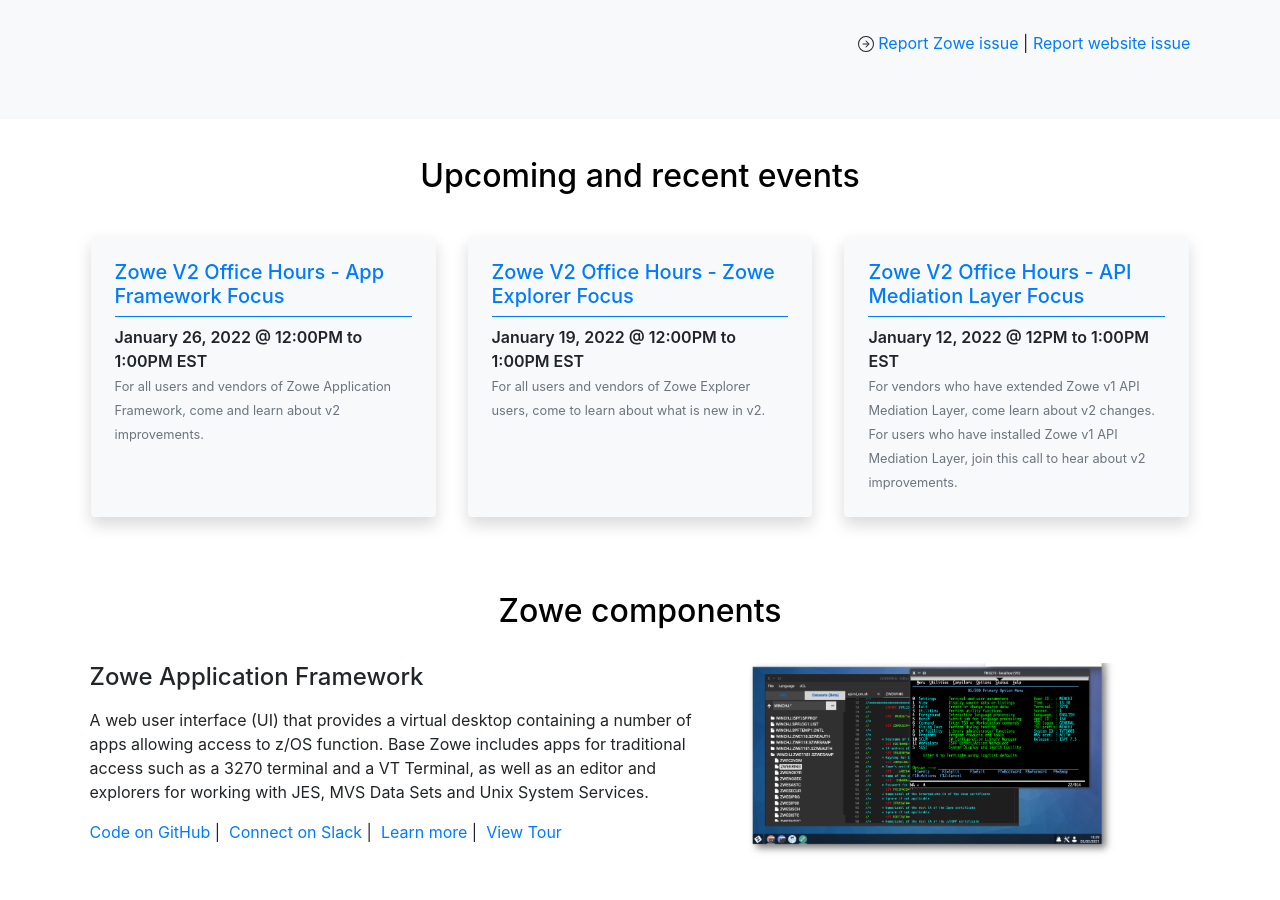
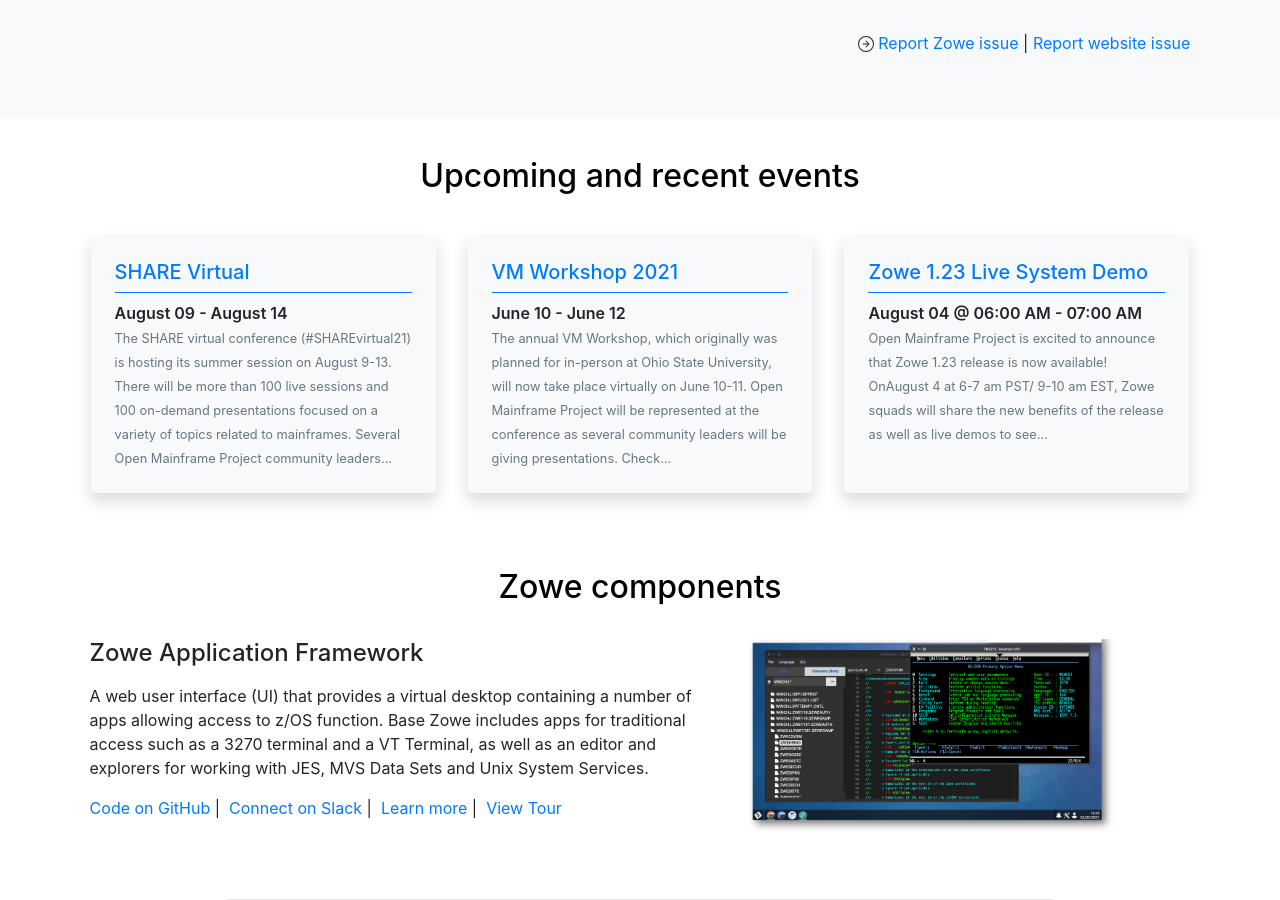
Before and after one commit to zowe/zowe.github.io, a Jekyll site: the page built from index.md, in a window 1280 px wide and 900 px high, scrolled down 1421 px. Built offline with Jekyll 4.4.1, drawn with Linux system fonts in a browser that asks for light colours; our own code applies the rules of GitHub Pages for plain Markdown files.

Commit message:
Update upcoming events
Signed-off-by: GitHub <noreply@github.com>

```diff
--- a/_data/upcoming_events.yml
+++ b/_data/upcoming_events.yml
@@ -1,49 +1,3 @@
-- event: Zowe V2 Office Hours - App Framework Focus
-  schedule: January 26, 2022 @ 12:00PM to 1:00PM EST
-  description: For all users and vendors of Zowe Application Framework, come and
-    learn about v2 improvements.
-  url: https://zoom.us/j/94312528890
-- event: Zowe V2 Office Hours - Zowe Explorer Focus
-  schedule: January 19, 2022 @ 12:00PM to 1:00PM EST
-  description: For all users and vendors of Zowe Explorer users, come to learn about
-    what is new in v2.
-  url: https://zoom.us/j/94312528890
-- event: Zowe V2 Office Hours - API Mediation Layer Focus
-  schedule: January 12, 2022 @ 12PM to 1:00PM EST
-  description: For vendors who have extended Zowe v1 API Mediation Layer, come learn
-    about v2 changes. For users who have installed Zowe v1 API Mediation Layer, join
-    this call to hear about v2 improvements.
-  url: https://zoom.us/j/94312528890
-- event: Zowe 1.26 Live System Demo
-  schedule: January 5, 2022 @ 9:00AM to 10:30AM EST
-  description: Open Mainframe Project is excited to announce that Zowe version 1.26 release
-    is now available! On January 5 at 9:00-10:30 am EST, Zowe squads will share the new
-    features in the release. Attend this virtual demo to see how the new features work,
-    and ask any questions you have.
-  url: https://lists.openmainframeproject.org/g/zowe-dev/viewevent?eventid=1354041&calstart=2022-01-05
-- event: OSS Japan Summit. What Does the Future of Mainframe Development Look Like?
-  schedule: December 15 @ 15:30 PM - 16:20 PM
-  description: "Meet the women of the Zowe Explorer Squad. In this session,\
-  \ the panelists will share valuable insights on navigating the challenges of\
-  \ modernizing the mainframe developer experience. The session will cover topics\
-  \ such as collaborating in the Zowe Explorer project, building a positive culture\
-  \ across different companies, managing open source commitments with internal\
-  \ priorities, overcoming time zone barriers, embracing the team diversity, and\
-  \ feeling confident in making decisions about the future of the project"
-  url: https://ossalsjp21.sched.com/event/pehL/women-explorers-what-does-the-future-of-mainframe-development-look-like-richelle-anne-craw-katelyn-nienaber-jessielaine-punongbayan-broadcom-lauren-li-billie-jean-simmons-ibm?es_id=6b31acc751
-- event: v2 LTS Update for Extenders - kickoff
-  schedule: December 8th @ 12:00 PM - 1:00 PM EST
-  description: "Kickoff for first of of six sessions dedicated to Zowe v2 readiness.\
-    \ For vendors who have extended Zowe v1, come learn about v2 conformance changes.\
-    \ For users who have installed Zowe v1 and want to hear about v2 improvements.\
-    \ This call is community wide. Future v2 updates will be squad specific."
-  url: https://zoom.us/j/94312528890
-- event: Zowe Quarterly Update (October 2021 Webinar)
-  schedule: October 20 @ 08:30 AM - 09:30 AM
-  description: "Whether you are a Zowe User, Contributor, Extender or simply interested\
-    \ in what\u2019s happening with Zowe \u2013 we invite you to the next Quarterly\
-    \ Update Webinar on Wednesday, October 20 at 8:30 am PT /11:30 am ET (US and Canada)...."
-  url: https://www.openmainframeproject.org/event/zowe-quarterly-update-october-2021-webinar
 - event: SHARE Virtual
   schedule: August 09 - August 14
   description: The SHARE virtual conference (#SHAREvirtual21) is hosting its summer
@@ -119,6 +73,12 @@
     \ in the Enterprise, Open Source on Z and Zowe CICS. Open Mainframe Project\u2019\
     s Zowe will..."
   url: https://www.openmainframeproject.org/event/share-virtual-summit-march-2021
+- event: Zowe Office Hours
+  schedule: February 16 @ 09:00 AM - 10:00 AM
+  description: 'Join the Zowe community on Wednesday, February 16 at 9-10 am PT/ 12-1
+    pm ET. Zowe App Framework / Web UI experts will be on-hand to respond to questions
+    and concerns. Please see below for the details. When: Wednesday, February...'
+  url: https://www.openmainframeproject.org/event/zowe-office-hours
 - event: IDUG Virtual Australasia Db2 Tech Conference
   schedule: March 15 - March 21
   description: The IDUG Virtual Australasia Db2 Tech Conference, which is being held
```
